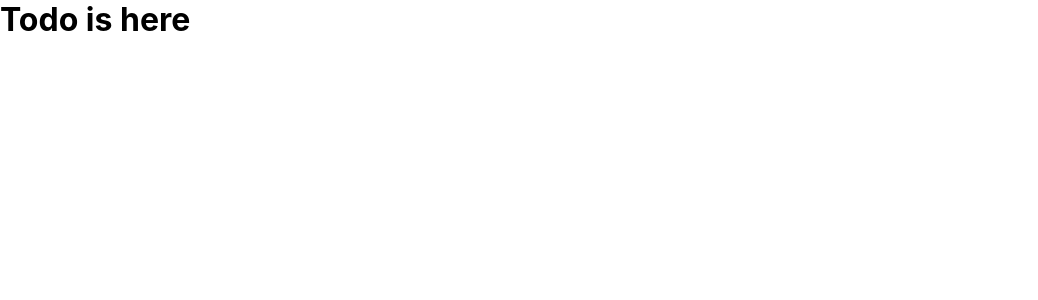
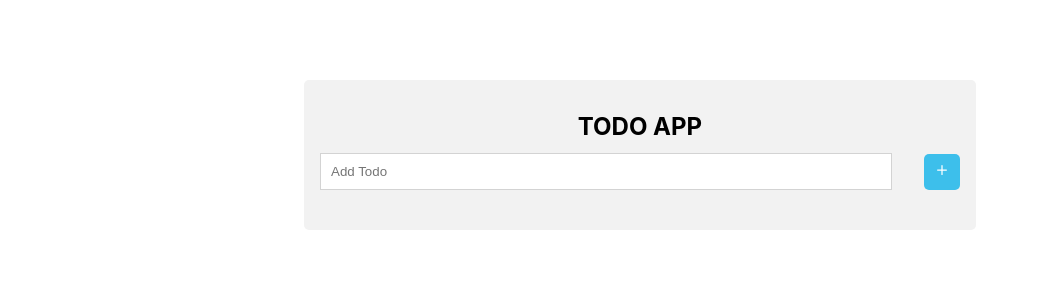
Before and after one commit to Ankitsaini406/todo-react-redux, a React (Create React App) app: page / in a window 1280 px wide. Shown: the top 300 px of the page, without its empty margins (0-1038 px from the left). Built offline with nearby package versions, Linux system fonts and the light colour scheme.

Commit message:
"Working on add Todo"

```diff
--- a/package.json
+++ b/package.json
@@ -9,6 +9,7 @@
     "@testing-library/user-event": "^13.5.0",
     "react": "^18.3.1",
     "react-dom": "^18.3.1",
+    "react-icons": "^5.2.1",
     "react-redux": "^9.1.2",
     "react-scripts": "5.0.1",
     "redux": "^5.0.1",
--- a/src/App.js
+++ b/src/App.js
@@ -1,9 +1,10 @@
 import './App.css';
+import Todo from './components/todo';
 
 function App() {
   return (
     <div className="">
-      <h1>Todo is here</h1>
+      <Todo />
     </div>
   );
 }
--- /dev/null
+++ b/src/components/todo.js
@@ -0,0 +1,39 @@
+
+import { useState } from "react";
+import "../styles/todo.css";
+import { BsPlus } from "react-icons/bs";
+import { useDispatch } from "react-redux";
+import { addTodo } from "../state/actions/actions"
+
+function Todo() {
+
+    const dispatch = useDispatch();
+    const [newTodoText, setNewTodoText] = useState("");
+
+    const handleAddTodo = (text) => {
+        dispatch(addTodo(text));
+    }
+
+    const handleAddTodoClick = () => {
+        if (newTodoText.trim() !== "") {
+            handleAddTodo(newTodoText.trim());
+            setNewTodoText("");
+        }
+    }
+
+    return(
+        <div className="todo">
+            <h2 className="todo-heading">Todo App</h2>
+
+            {/* Input Text and Button */}
+            <div className="todo-input-box">
+                <input value={newTodoText} onChange={(e) => setNewTodoText(e.target.value)} type="text" name="addTodoInput" id="addTodoInput" placeholder="Add Todo" className="todo-input"/>
+                <button onClick={handleAddTodoClick} className="todo-add-button"><BsPlus /></button>
+            </div>
+
+            {/* Filter and Search option */}
+        </div>
+    )
+}
+
+export default Todo;
--- /dev/null
+++ b/src/styles/todo.css
@@ -0,0 +1,52 @@
+
+.todo {
+    width: 50%;
+    margin: 5em auto 0 auto;
+    background-color: rgb(242, 242, 242);
+    min-height: 5em;
+    border-radius: 5px;
+    padding: 2em 1em 0.5em 1em;
+}
+
+.todo-heading {
+    text-align: center;
+    text-transform: uppercase;
+    padding: 0 0 0.5em 0;
+}
+
+.todo-input-box {
+    display: flex;
+    align-items: center;
+    margin: 0 0em 2em 0em;
+    gap: 2em;
+}
+
+.todo-input {
+    display: flex;
+    flex-grow: 1;
+    padding: 10px;
+    border-bottom: 2em;
+    border: 1px solid lightgray;
+    outline: none;
+
+    &:focus {
+        outline: none;
+        border-bottom: 1px solid rgb(61, 191, 235);
+    }
+}
+
+.todo-add-button {
+    padding: 0.3em;
+    background-color: rgb(61, 191, 235);
+    color: white;
+    border-radius: 5px;
+    outline: none;
+    font-size: 20px;
+    height: 1.8em;
+    aspect-ratio: 1/1;
+    border: 0;
+
+    &:hover, &:focus {
+        background-color: rgb(28, 146, 236);
+    }
+}
```
Also changed, not shown: 1 other file (tests, documents, lock files or other folders).
